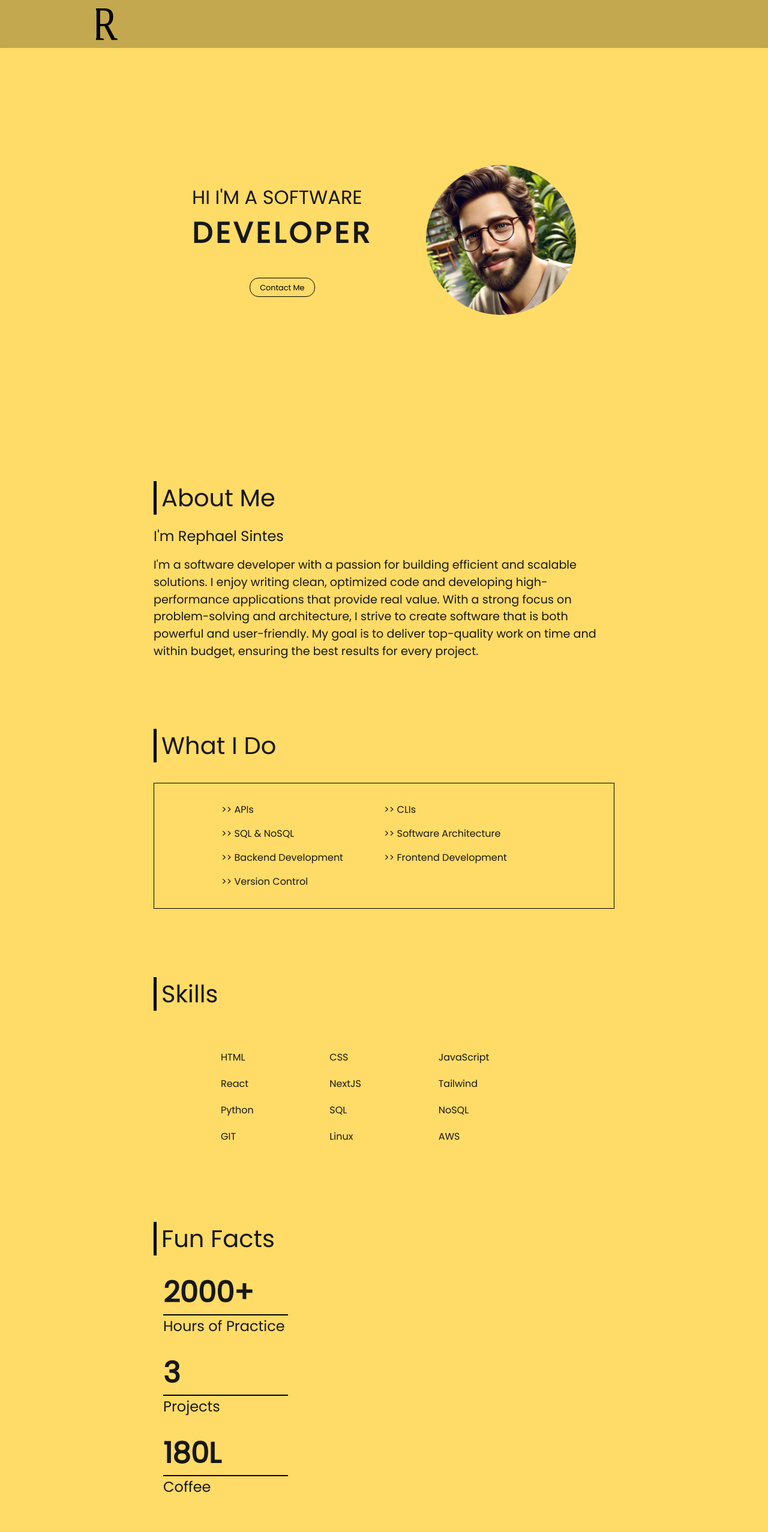
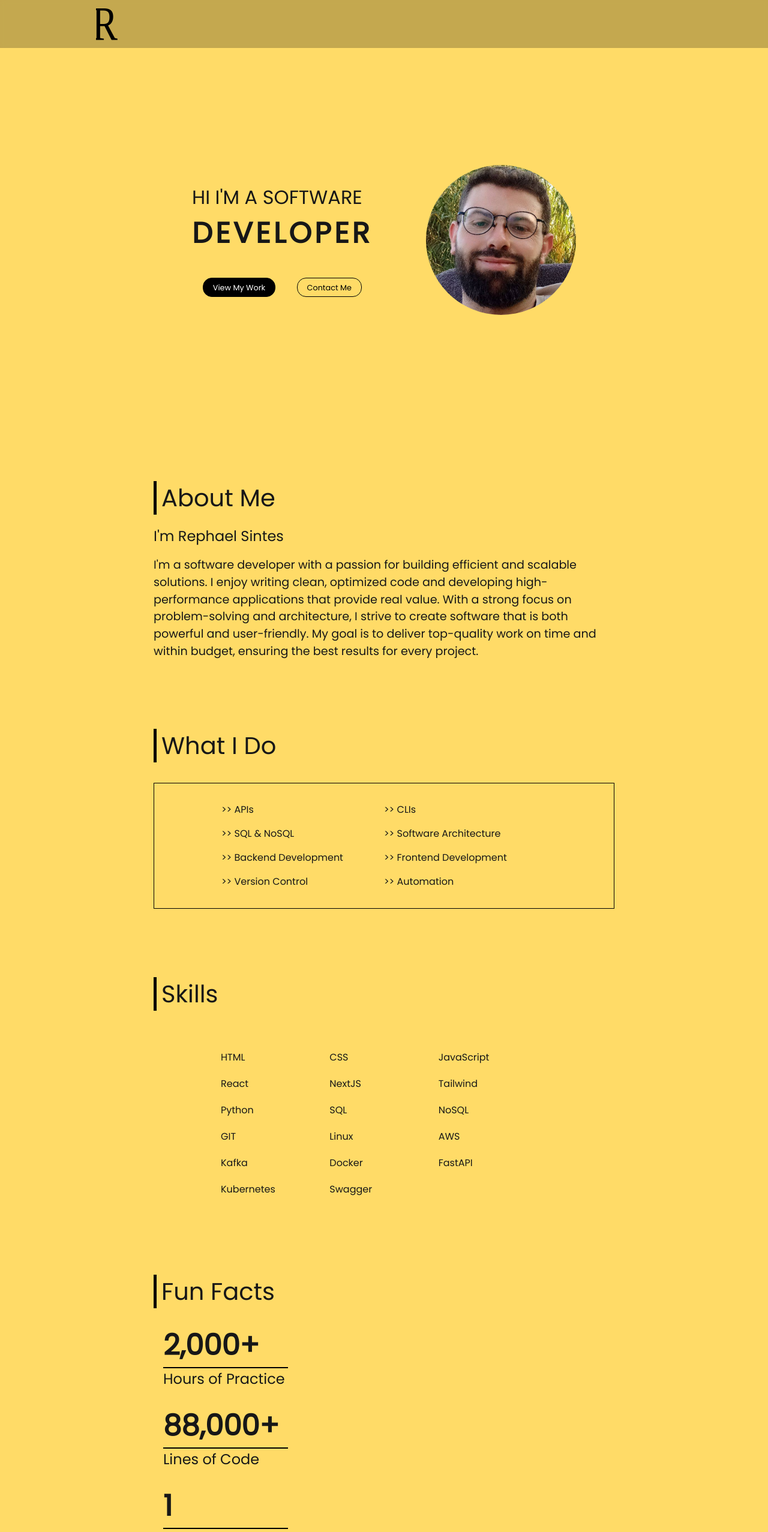
Before and after one commit to Rephael4321/personal-website, a Next.js app: page / in a window 1280 px wide. Shown: the top 2554 px of the page at 60% size. Built offline with nearby package versions, Linux system fonts and the light colour scheme.

Commit message:
Fixed homepage

```diff
--- a/src/app/page.jsx
+++ b/src/app/page.jsx
@@ -10,7 +10,7 @@ export default function Home() {
   return (
     <>
       <nav className="w-[100%] h-[10vh] bg-[#0000003b] fixed backdrop-blur-[4px] flex items-center">
-        <Link href="#nav-spacer">
+        <Link href="/">
           <Image
             className="ms-[2rem] md:ms-[5rem] xl:ms-[10rem] hover:cursor-pointer"
             src="/R.svg"
@@ -33,7 +33,7 @@ export default function Home() {
             DEVELOPER
           </h1>
           <div className="flex justify-around">
-            {/* <Button text="View My Work" href="/" theme="dark"></Button> */}
+            <Button text="View My Work" href="/projects" theme="dark"></Button>
             <Button text="Contact Me" href="#contact-me" theme="light"></Button>
           </div>
         </div>
@@ -42,7 +42,7 @@ export default function Home() {
           style={{
             borderRadius: "50%",
           }}
-          src="/selfie.webp"
+          src="/selfie.png"
           alt="personal image"
           width={250}
           height={250}
@@ -72,6 +72,7 @@ export default function Home() {
           <CustomParagraph text="Backend Development"></CustomParagraph>
           <CustomParagraph text="Frontend Development"></CustomParagraph>
           <CustomParagraph text="Version Control"></CustomParagraph>
+          <CustomParagraph text="Automation"></CustomParagraph>
         </div>
       </section>
       <section className="mx-[2.6rem] mb-[7rem] md:mx-[5rem] xl:mx-[20%]">
@@ -89,15 +90,24 @@ export default function Home() {
           <p>GIT</p>
           <p>Linux</p>
           <p>AWS</p>
+          <p>Kafka</p>
+          <p>Docker</p>
+          <p>FastAPI</p>
+          <p>Kubernetes</p>
+          <p>Swagger</p>
         </div>
       </section>
       <section className="mx-[2.6rem] mb-[7rem] md:mx-[5rem] xl:mx-[20%]">
         <Subtitle subtitle="Fun Facts"></Subtitle>
-        <FunFact number="2000+" text="Hours of Practice"></FunFact>
-        <FunFact number="3" text="Projects"></FunFact>
+        <FunFact number="2,000+" text="Hours of Practice"></FunFact>
+        <FunFact number="88,000+" text="Lines of Code"></FunFact>
+        <FunFact number="1" text="Project"></FunFact>
         <FunFact number="180L" text="Coffee"></FunFact>
       </section>
-      <section id="contact-me" className="mx-[2.6rem] mb-[7rem] md:mx-[5rem] xl:mx-[20%]">
+      <section
+        id="contact-me"
+        className="mx-[2.6rem] mb-[7rem] md:mx-[5rem] xl:mx-[20%]"
+      >
         <Subtitle subtitle="Contact Me"></Subtitle>
         <ContactMe
           href="tel:+972538234329"
```
Also changed, not shown: public/selfie.png (added).
